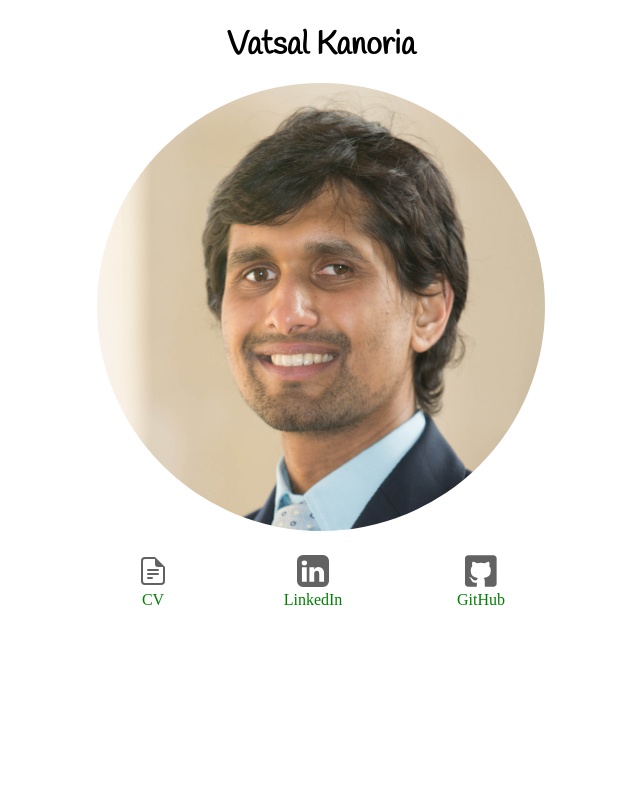
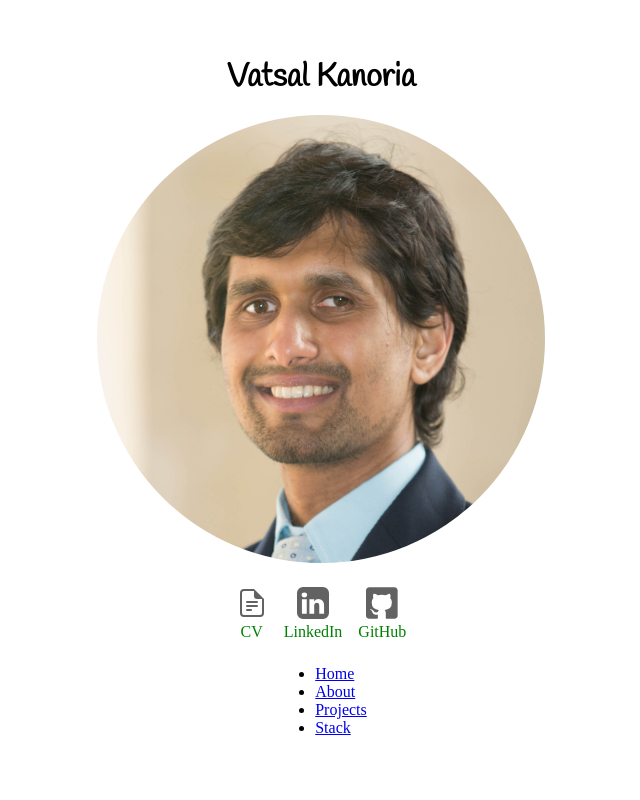
Before and after one commit to VatsKan/portfolio, a React (Create React App) app: page / in a window 1280 px wide. Shown: the top 800 px of the page, without its empty margins (319-959 px from the left). Built offline with nearby package versions, Linux system fonts and the light colour scheme.

Commit message:
centering of links fixed

```diff
--- a/src/components/Home.js
+++ b/src/components/Home.js
@@ -17,10 +17,9 @@
 const LinkContainer = styled.div`
   display: flex;
   justify-content: space-between;
-  width: 30vw;
-  height: 30vw;
   @media only screen and (max-width: 800px){
     width: 60vw;
+    min-width: 240px;
   }
 `
 const MainPic = styled.img`
@@ -49,7 +48,7 @@
   margin: 0;
 `
 const Name = styled.h1`
-  margin: 1rem 0 0 0;
+  margin: 3rem 0 0 0;
   font-family: Handlee;
   font-size: 2rem;
 `
```
